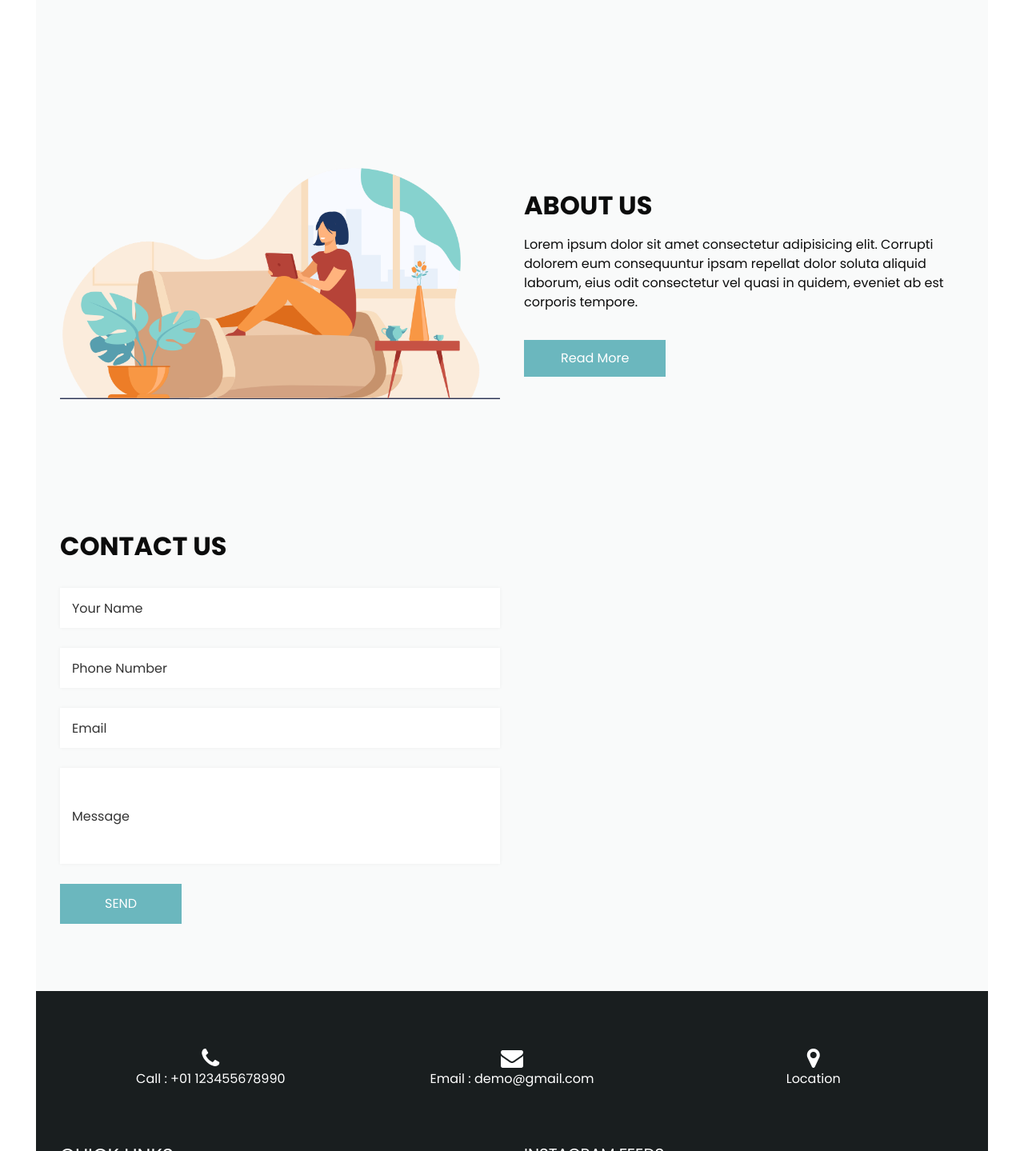
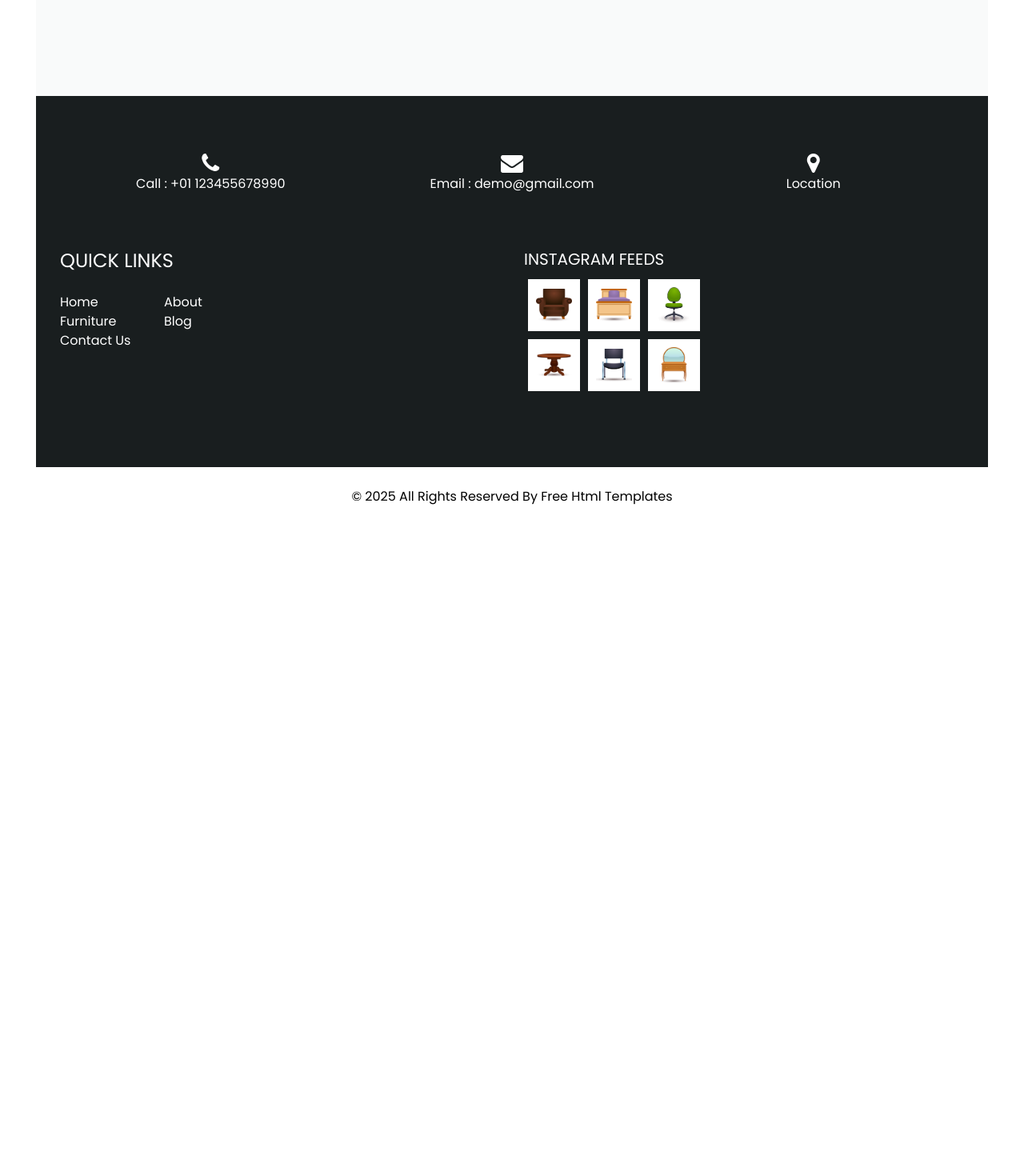
Before and after one commit to evgeniyatn/lab3_se, a plain HTML site: page index.html in a window 1280 px wide. Shown: the part 680-2119 px from the top of the page at 80% size. After the commit the page ends 1338 px from the top, so only its background shows below. Drawn offline with Linux system fonts and the light colour scheme; a script that the page names is missing.

Commit message:
Update index.html

```diff
--- a/index.html
+++ b/index.html
@@ -158,81 +158,6 @@
   </div>
 
 
-  <!-- about section -->
-
-  <section class="about_section layout_padding long_section">
-    <div class="container">
-      <div class="row">
-        <div class="col-md-6">
-          <div class="img-box">
-            <img src="images/about-img.png" alt="">
-          </div>
-        </div>
-        <div class="col-md-6">
-          <div class="detail-box">
-            <div class="heading_container">
-              <h2>
-                About Us
-              </h2>
-            </div>
-            <p>
-              Lorem ipsum dolor sit amet consectetur adipisicing elit. Corrupti dolorem eum consequuntur ipsam repellat dolor soluta aliquid laborum, eius odit consectetur vel quasi in quidem, eveniet ab est corporis tempore.
-            </p>
-            <a href="">
-              Read More
-            </a>
-          </div>
-        </div>
-      </div>
-    </div>
-  </section>
-
-  <!-- end about section -->
-
-  <!-- contact section -->
-  <section class="contact_section  long_section">
-    <div class="container">
-      <div class="row">
-        <div class="col-md-6">
-          <div class="form_container">
-            <div class="heading_container">
-              <h2>
-                Contact Us
-              </h2>
-            </div>
-            <form action="">
-              <div>
-                <input type="text" placeholder="Your Name" />
-              </div>
-              <div>
-                <input type="text" placeholder="Phone Number" />
-              </div>
-              <div>
-                <input type="email" placeholder="Email" />
-              </div>
-              <div>
-                <input type="text" class="message-box" placeholder="Message" />
-              </div>
-              <div class="btn_box">
-                <button>
-                  SEND
-                </button>
-              </div>
-            </form>
-          </div>
-        </div>
-        <div class="col-md-6">
-          <div class="map_container">
-            <div class="map">
-              <div id="googleMap"></div>
-            </div>
-          </div>
-        </div>
-      </div>
-    </div>
-  </section>
-  <!-- end contact section -->
-
   <!-- info section -->
   <section class="info_section long_section">
 
```
